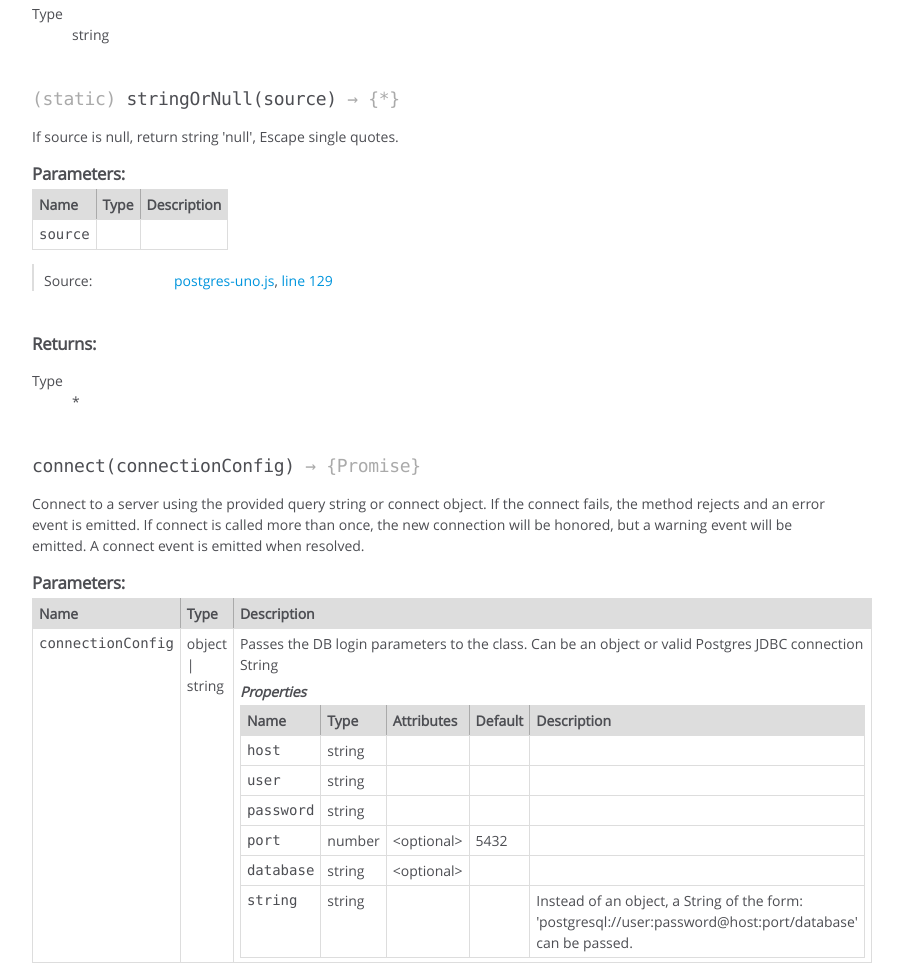
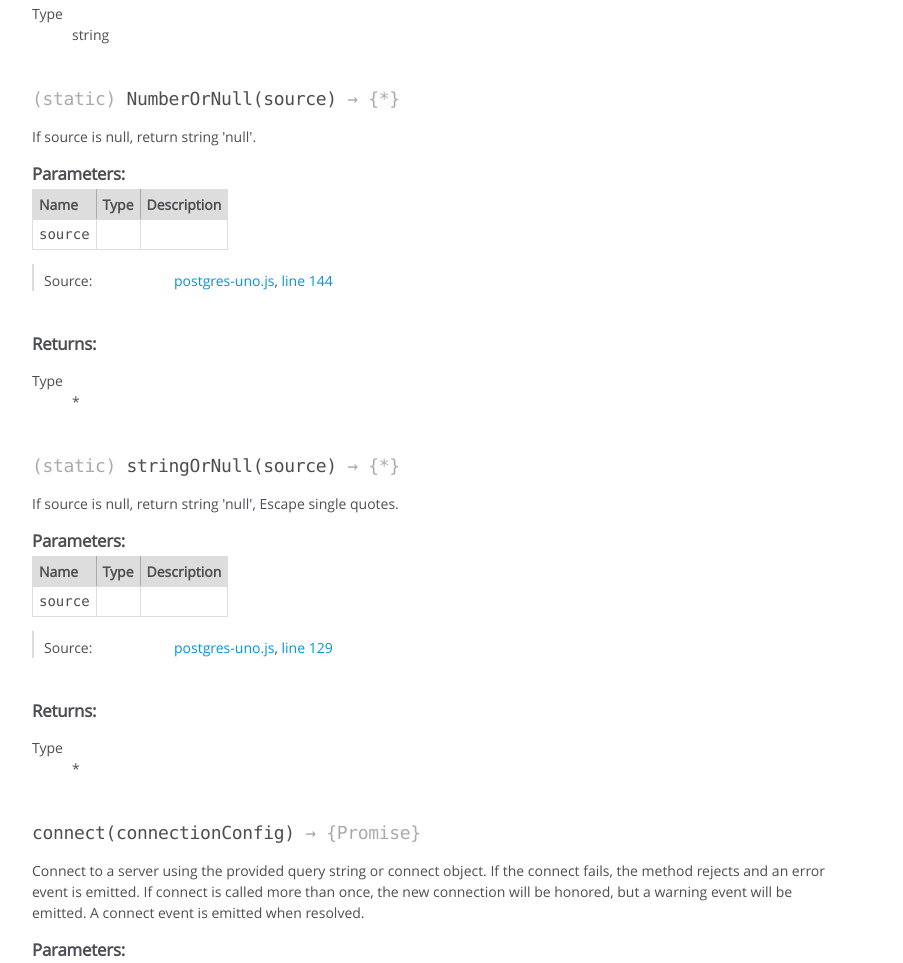
Before and after one commit to wildbillh/postgres-uno, a website: page doc/PostgresUno.html in a window 1280 px wide. Shown: the part 1837-2800 px from the top of the page, without its empty margins (0-903 px from the left). Drawn offline with Linux system fonts and the light colour scheme.

Commit message:
added numberOrNull statc function

```diff
--- a/doc/PostgresUno.html
+++ b/doc/PostgresUno.html
@@ -192,7 +192,7 @@ and results emits only, set the value as such:
 
     <dt class="tag-source">Source:</dt>
     <dd class="tag-source"><ul class="dummy"><li>
-        <a href="postgres-uno.js.html">postgres-uno.js</a>, <a href="postgres-uno.js.html#line280">line 280</a>
+        <a href="postgres-uno.js.html">postgres-uno.js</a>, <a href="postgres-uno.js.html#line292">line 292</a>
     </li></ul></dd>
 
 
@@ -255,7 +255,7 @@ By default all emits other than results, are turned on.
 
     <dt class="tag-source">Source:</dt>
     <dd class="tag-source"><ul class="dummy"><li>
-        <a href="postgres-uno.js.html">postgres-uno.js</a>, <a href="postgres-uno.js.html#line268">line 268</a>
+        <a href="postgres-uno.js.html">postgres-uno.js</a>, <a href="postgres-uno.js.html#line280">line 280</a>
     </li></ul></dd>
 
 
@@ -319,7 +319,7 @@ not exposed by this class.
 
     <dt class="tag-source">Source:</dt>
     <dd class="tag-source"><ul class="dummy"><li>
-        <a href="postgres-uno.js.html">postgres-uno.js</a>, <a href="postgres-uno.js.html#line259">line 259</a>
+        <a href="postgres-uno.js.html">postgres-uno.js</a>, <a href="postgres-uno.js.html#line271">line 271</a>
     </li></ul></dd>
 
 
@@ -652,14 +652,14 @@ not exposed by this class.
 
 
 
-    <h4 class="name" id=".stringOrNull"><span class="type-signature">(static) </span>stringOrNull<span class="signature">(source)</span><span class="type-signature"> &rarr; {*}</span></h4>
+    <h4 class="name" id=".NumberOrNull"><span class="type-signature">(static) </span>NumberOrNull<span class="signature">(source)</span><span class="type-signature"> &rarr; {*}</span></h4>
 
 
 
 
 
 <div class="description">
-    If source is null, return string 'null', Escape single quotes.
+    If source is null, return string 'null'.
 </div>
 
 
@@ -747,7 +747,7 @@ not exposed by this class.
 
     <dt class="tag-source">Source:</dt>
     <dd class="tag-source"><ul class="dummy"><li>
-        <a href="postgres-uno.js.html">postgres-uno.js</a>, <a href="postgres-uno.js.html#line129">line 129</a>
+        <a href="postgres-uno.js.html">postgres-uno.js</a>, <a href="postgres-uno.js.html#line144">line 144</a>
     </li></ul></dd>
 
 
@@ -796,6 +796,150 @@ not exposed by this class.
 
 
 
+    <h4 class="name" id=".stringOrNull"><span class="type-signature">(static) </span>stringOrNull<span class="signature">(source)</span><span class="type-signature"> &rarr; {*}</span></h4>
+
+
+
+
+
+<div class="description">
+    If source is null, return string 'null', Escape single quotes.
+</div>
+
+
+
+
+
+
+
+
+
+    <h5>Parameters:</h5>
+
+
+<table class="params">
+    <thead>
+    <tr>
+
+        <th>Name</th>
+
+
+        <th>Type</th>
+
+
+
+
+
+        <th class="last">Description</th>
+    </tr>
+    </thead>
+
+    <tbody>
+
+
+        <tr>
+
+                <td class="name"><code>source</code></td>
+
+
+            <td class="type">
+
+            </td>
+
+
+
+
+
+            <td class="description last"></td>
+        </tr>
+
+
+    </tbody>
+</table>
+
+
+
+
+
+
+<dl class="details">
+
+
+
+
+
+
+
+
+
+
+
+
+
+
+
+
+
+
+
+
+
+
+
+
+
+
+    <dt class="tag-source">Source:</dt>
+    <dd class="tag-source"><ul class="dummy"><li>
+        <a href="postgres-uno.js.html">postgres-uno.js</a>, <a href="postgres-uno.js.html#line129">line 129</a>
+    </li></ul></dd>
+
+
+
+
+
+
+
+</dl>
+
+
+
+
+
+
+
+
+
+
+
+
+
+<h5>Returns:</h5>
+
+
+
+
+<dl>
+    <dt>
+        Type
+    </dt>
+    <dd>
+
+<span class="param-type">*</span>
+
+
+    </dd>
+</dl>
+
+
+
+
+
+
+
+
+
+
     <h4 class="name" id="connect"><span class="type-signature"></span>connect<span class="signature">(connectionConfig)</span><span class="type-signature"> &rarr; {Promise}</span></h4>
 
 
@@ -1264,7 +1408,7 @@ Can be an object or valid Postgres JDBC connection String
 
     <dt class="tag-source">Source:</dt>
     <dd class="tag-source"><ul class="dummy"><li>
-        <a href="postgres-uno.js.html">postgres-uno.js</a>, <a href="postgres-uno.js.html#line187">line 187</a>
+        <a href="postgres-uno.js.html">postgres-uno.js</a>, <a href="postgres-uno.js.html#line199">line 199</a>
     </li></ul></dd>
 
 
@@ -1405,7 +1549,7 @@ Can be an object or valid Postgres JDBC connection String
 
     <dt class="tag-source">Source:</dt>
     <dd class="tag-source"><ul class="dummy"><li>
-        <a href="postgres-uno.js.html">postgres-uno.js</a>, <a href="postgres-uno.js.html#line161">line 161</a>
+        <a href="postgres-uno.js.html">postgres-uno.js</a>, <a href="postgres-uno.js.html#line173">line 173</a>
     </li></ul></dd>
 
 
@@ -1639,7 +1783,7 @@ object contains properties matching the return column names.
 
     <dt class="tag-source">Source:</dt>
     <dd class="tag-source"><ul class="dummy"><li>
-        <a href="postgres-uno.js.html">postgres-uno.js</a>, <a href="postgres-uno.js.html#line220">line 220</a>
+        <a href="postgres-uno.js.html">postgres-uno.js</a>, <a href="postgres-uno.js.html#line232">line 232</a>
     </li></ul></dd>
 
 
@@ -1731,7 +1875,7 @@ object contains properties matching the return column names.
 
     <dt class="tag-source">Source:</dt>
     <dd class="tag-source"><ul class="dummy"><li>
-        <a href="postgres-uno.js.html">postgres-uno.js</a>, <a href="postgres-uno.js.html#line227">line 227</a>
+        <a href="postgres-uno.js.html">postgres-uno.js</a>, <a href="postgres-uno.js.html#line239">line 239</a>
     </li></ul></dd>
 
 
@@ -1825,7 +1969,7 @@ It can be useful to listen to this event for easy debugging.
 
     <dt class="tag-source">Source:</dt>
     <dd class="tag-source"><ul class="dummy"><li>
-        <a href="postgres-uno.js.html">postgres-uno.js</a>, <a href="postgres-uno.js.html#line204">line 204</a>
+        <a href="postgres-uno.js.html">postgres-uno.js</a>, <a href="postgres-uno.js.html#line216">line 216</a>
     </li></ul></dd>
 
 
@@ -1919,7 +2063,7 @@ useful for debugging purposes.
 
     <dt class="tag-source">Source:</dt>
     <dd class="tag-source"><ul class="dummy"><li>
-        <a href="postgres-uno.js.html">postgres-uno.js</a>, <a href="postgres-uno.js.html#line234">line 234</a>
+        <a href="postgres-uno.js.html">postgres-uno.js</a>, <a href="postgres-uno.js.html#line246">line 246</a>
     </li></ul></dd>
 
 
@@ -2013,7 +2157,7 @@ Use the emitControl setter to change the value, if desired.
 
     <dt class="tag-source">Source:</dt>
     <dd class="tag-source"><ul class="dummy"><li>
-        <a href="postgres-uno.js.html">postgres-uno.js</a>, <a href="postgres-uno.js.html#line243">line 243</a>
+        <a href="postgres-uno.js.html">postgres-uno.js</a>, <a href="postgres-uno.js.html#line255">line 255</a>
     </li></ul></dd>
 
 
@@ -2105,7 +2249,7 @@ Use the emitControl setter to change the value, if desired.
 
     <dt class="tag-source">Source:</dt>
     <dd class="tag-source"><ul class="dummy"><li>
-        <a href="postgres-uno.js.html">postgres-uno.js</a>, <a href="postgres-uno.js.html#line213">line 213</a>
+        <a href="postgres-uno.js.html">postgres-uno.js</a>, <a href="postgres-uno.js.html#line225">line 225</a>
     </li></ul></dd>
 
 
@@ -2149,7 +2293,7 @@ Use the emitControl setter to change the value, if desired.
 <br class="clear">
 
 <footer>
-    Documentation generated by <a href="https://github.com/jsdoc3/jsdoc">JSDoc 3.4.2</a> on Thu Dec 08 2016 15:13:45 GMT-0500 (Eastern Standard Time)
+    Documentation generated by <a href="https://github.com/jsdoc3/jsdoc">JSDoc 3.4.2</a> on Fri Dec 16 2016 09:01:08 GMT-0500 (Eastern Standard Time)
 </footer>
 
 <script> prettyPrint(); </script>
```
Also changed, not shown: doc/index.html (+1 -1 lines), doc/postgres-uno.js.html (+13 -1 lines), lib/postgres-uno.js.
